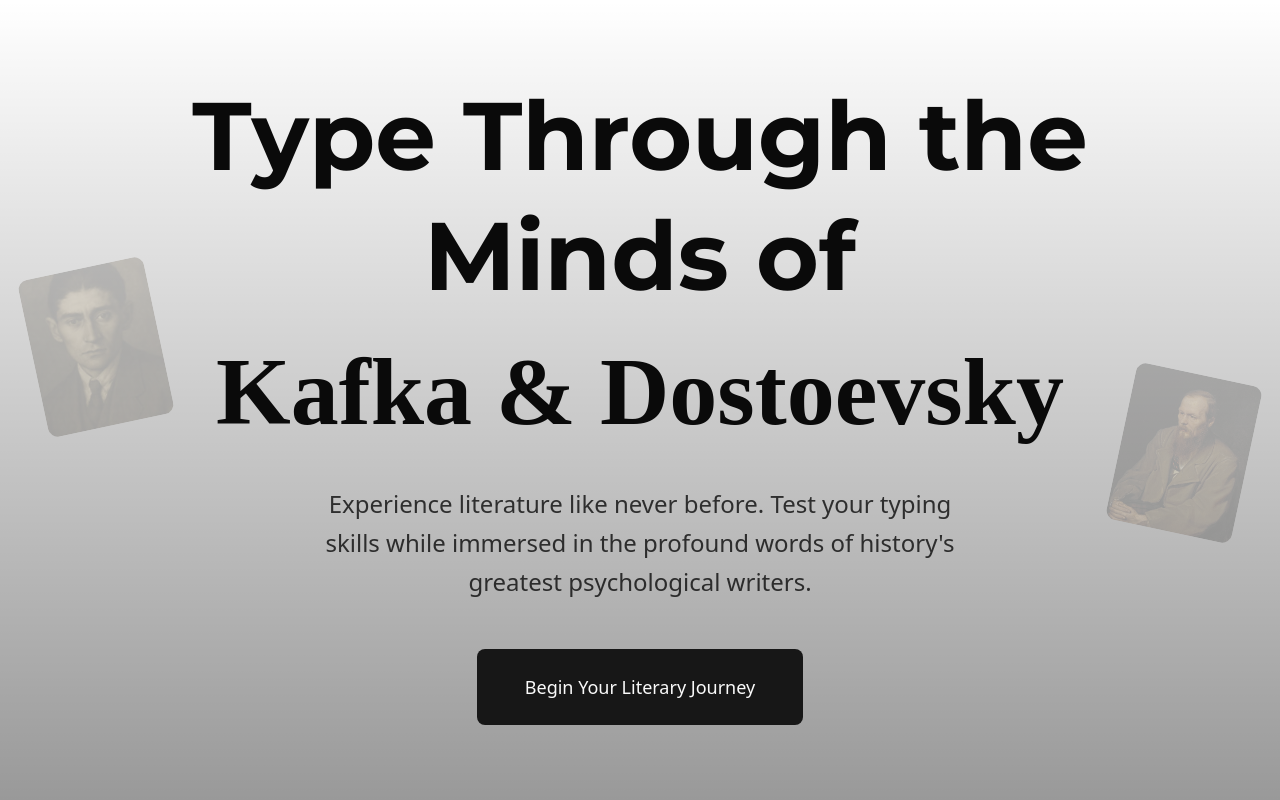
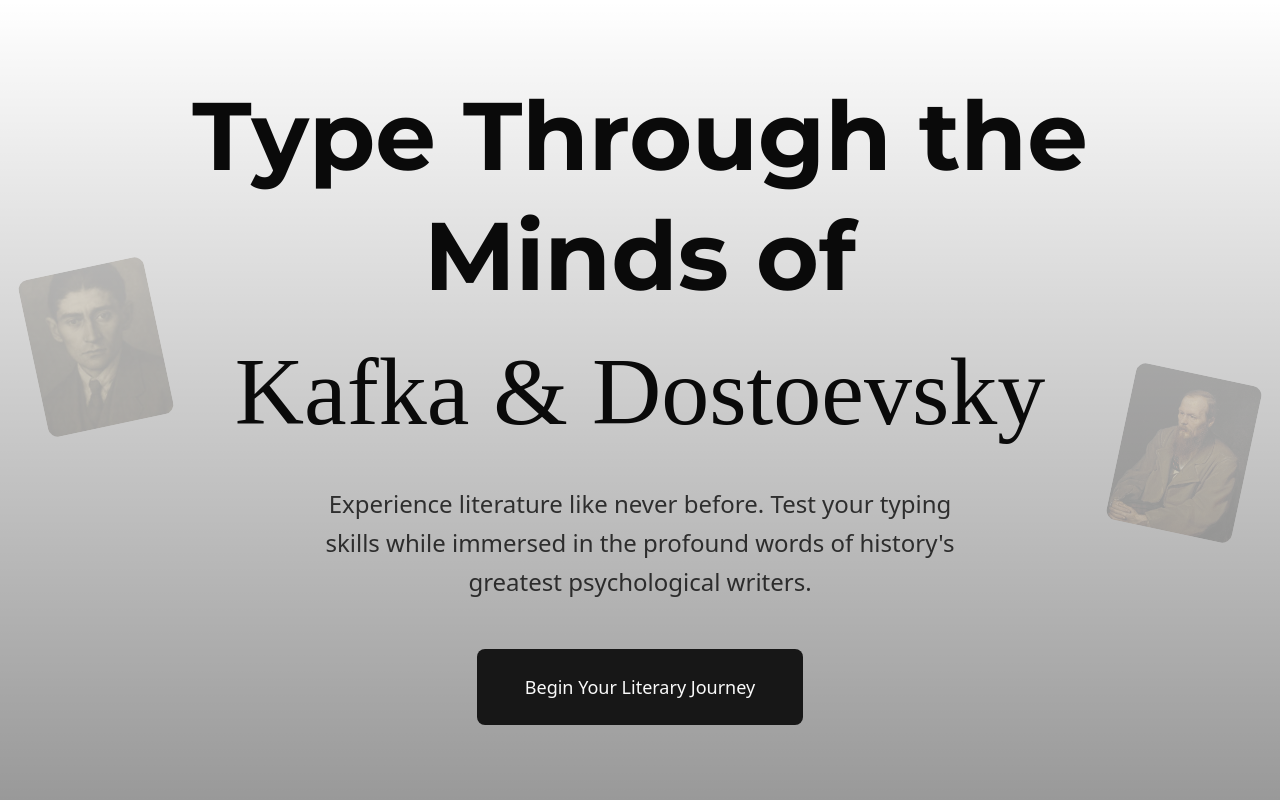
Before and after one commit to nikhilxhub/typeVIEW, a React (Vite) app: page / in a window 1280 px wide. Shown: the top 800 px of the page. Built offline with nearby package versions, Linux system fonts and the light colour scheme; a web font is replaced by a local one.

Commit message:
landing page

```diff
--- a/src/pages/LandingPage.tsx
+++ b/src/pages/LandingPage.tsx
@@ -28,7 +28,7 @@ const LandingPage = () => {
         <div className="relative z-10 text-center max-w-4xl mx-auto">
           <h1 className="text-6xl md:text-8xl font-mono font-bold mb-8 leading-tight">
             Type Through the Minds of
-            <span className="block mt-4 font-edu">Kafka & Dostoevsky</span>
+            <span className="block mt-4 font-edu font-medium">Kafka & Dostoevsky</span>
           </h1>
 
           <p className="text-xl md:text-2xl text-foreground/80 mb-12 max-w-2xl mx-auto leading-relaxed">
```
